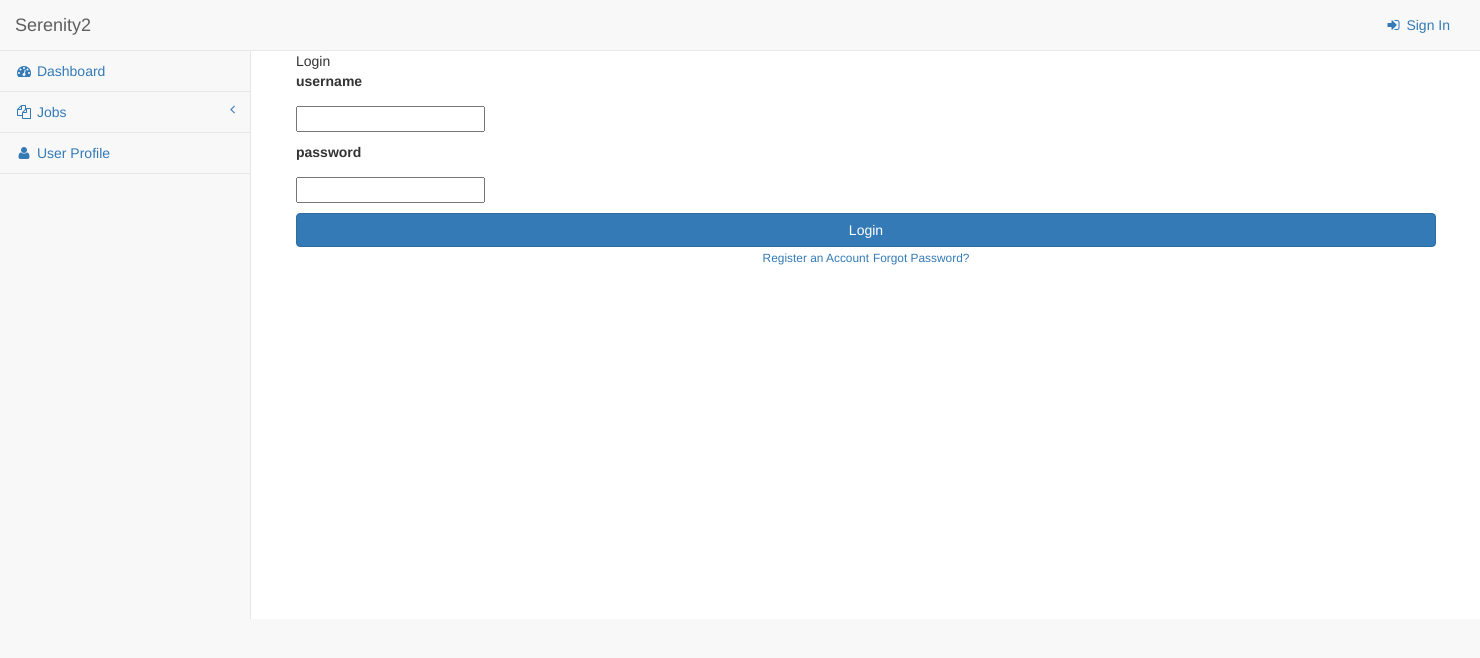
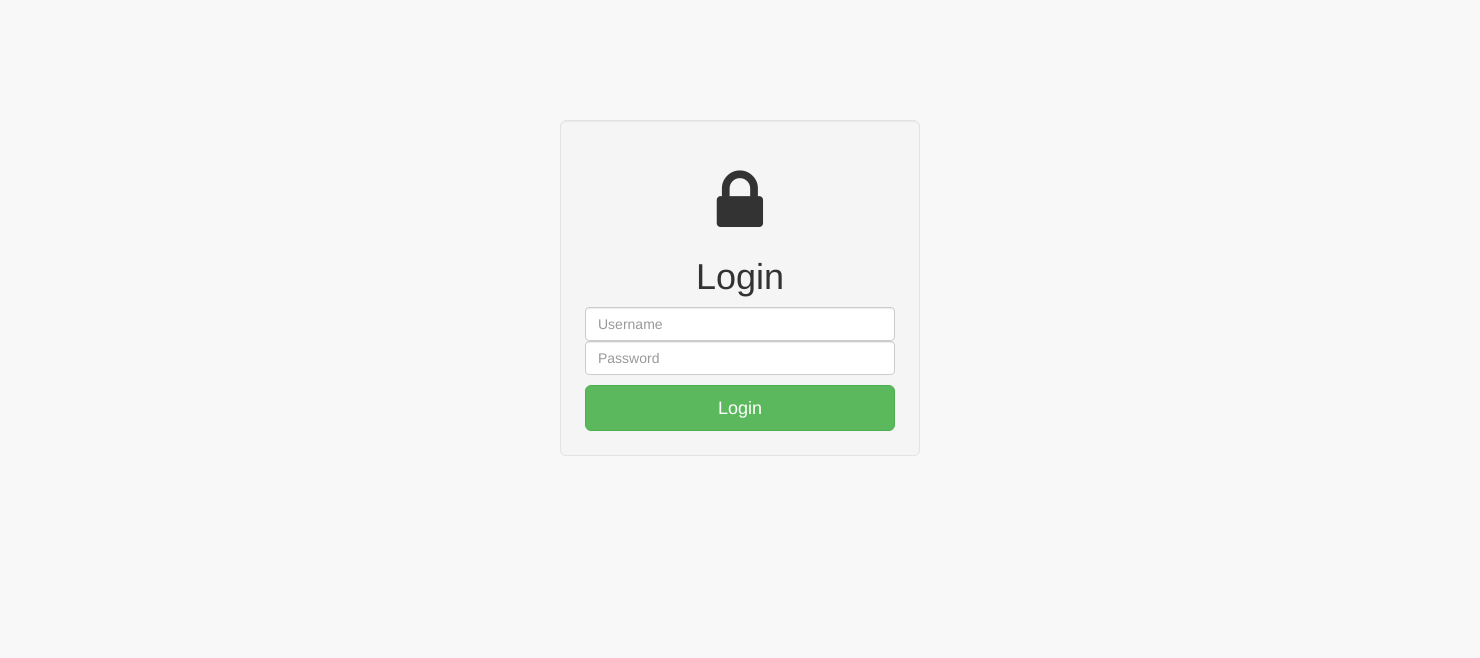
Before and after one commit to sorinbiriescu/serenity4, a Flask app: page /login in a window 1480 px wide. Shown: the top 658 px of the page. Run offline with Flask 2, Linux system fonts and the light colour scheme; parts of the project's set-up code (start-up, migrations or seed data) failed here and were passed over; some libraries are stand-ins or nearby versions.

Commit message:
Created a login page

```diff
--- a/serenity4/templates/login.html
+++ b/serenity4/templates/login.html
@@ -1,25 +1,77 @@
-{% extends "base.html" %} {% block title %} Serenity2 -- Jobs {% endblock %} {% block content %}
+<!DOCTYPE html>
+<html>
 
-<div class="container">
+<head>
+  <meta charset="utf-8">
+  <meta name="viewport" content="width=device-width, initial-scale=1.0">
+  <title>Login page</title>
+  <link href="../static/vendor/bootstrap/css/bootstrap.min.css" rel="stylesheet">
 
-  <div class="card card-login mx-auto mt-5">
-    <div class="card-header">
-      Login
-    </div>
-    <div class="card-body">
-      <form method="POST" action="/login">
-        {{ form.hidden_tag() }}
-        <p>{{ form.username.label }}</p>
-        <p>{{ form.username }}</p>
-        <p>{{ form.password.label }} </p>
-        <p>{{ form.password }}</p>
-        <input class="btn btn-primary btn-block" type="submit" value="Login">
-      </form>
-      <div class="text-center">
-        <a class="d-block small mt-3" href="register.html">Register an Account</a>
-        <a class="d-block small" href="forgot-password.html">Forgot Password?</a>
+  <!-- MetisMenu CSS -->
+  <link href="../static/vendor/metisMenu/metisMenu.min.css" rel="stylesheet">
+
+  <!-- Custom CSS -->
+  <link href="../static/dist/css/sb-admin-2.css" rel="stylesheet">
+
+  <!-- Morris Charts CSS -->
+  <link href="../static/vendor/morrisjs/morris.css" rel="stylesheet">
+
+  <!-- Custom Fonts -->
+  <link href="../static/vendor/font-awesome/css/font-awesome.min.css" rel="stylesheet" type="text/css">
+</head>
+
+<body style="width:auto;height:auto;">
+  <div>
+    <div class="container">
+      <div class="row" style="width:auto;height:120px;"></div>
+      <div class="row">
+        <div class="col-md-4"></div>
+        <div class="col-md-4">
+          <div class="well well-lg" style="background-size:auto;">
+            <h1 class="text-center">
+              <i class="fa fa-lock" style="width:auto;height:auto;font-size:72px;"></i>
+            </h1>
+            <h1 class="text-center">Login</h1>
+            <form method="POST" action="/login">
+              {{ form.hidden_tag() }}
+              <div class="row">
+                <div class="col-md-12">
+                  {{ form.username(class_="form-control", placeholder="Username") }}
+                </div>
+              </div>
+              <div class="row">
+                <div class="col-md-12">
+                  {{ form.password(class_="form-control", placeholder="Password") }}
+                </div>
+              </div>
+              <p> </p>
+              <div class="row">
+                <div class="col-md-12">
+                  <button class="btn btn-success btn-block btn-lg" name="Submit" type="submit">Login</button>
+                </div>
+              </div>
+            </form>
+          </div>
+        </div>
+        <div class="col-md-4"></div>
       </div>
     </div>
   </div>
+  <script src="../static/vendor/jquery/jquery.min.js"></script>
 
-  {% endblock %}
+  <!-- Bootstrap Core JavaScript -->
+  <script src="../static/vendor/bootstrap/js/bootstrap.min.js"></script>
+
+  <!-- Metis Menu Plugin JavaScript -->
+  <script src="../static/vendor/metisMenu/metisMenu.min.js"></script>
+
+  <!-- Morris Charts JavaScript -->
+  <script src="../static/vendor/raphael/raphael.min.js"></script>
+  <script src="../static/vendor/morrisjs/morris.min.js"></script>
+  <script src="../static/data/morris-data.js"></script>
+
+  <!-- Custom Theme JavaScript -->
+  <script src="../static/dist/js/sb-admin-2.js"></script>
+</body>
+
+</html>
```
